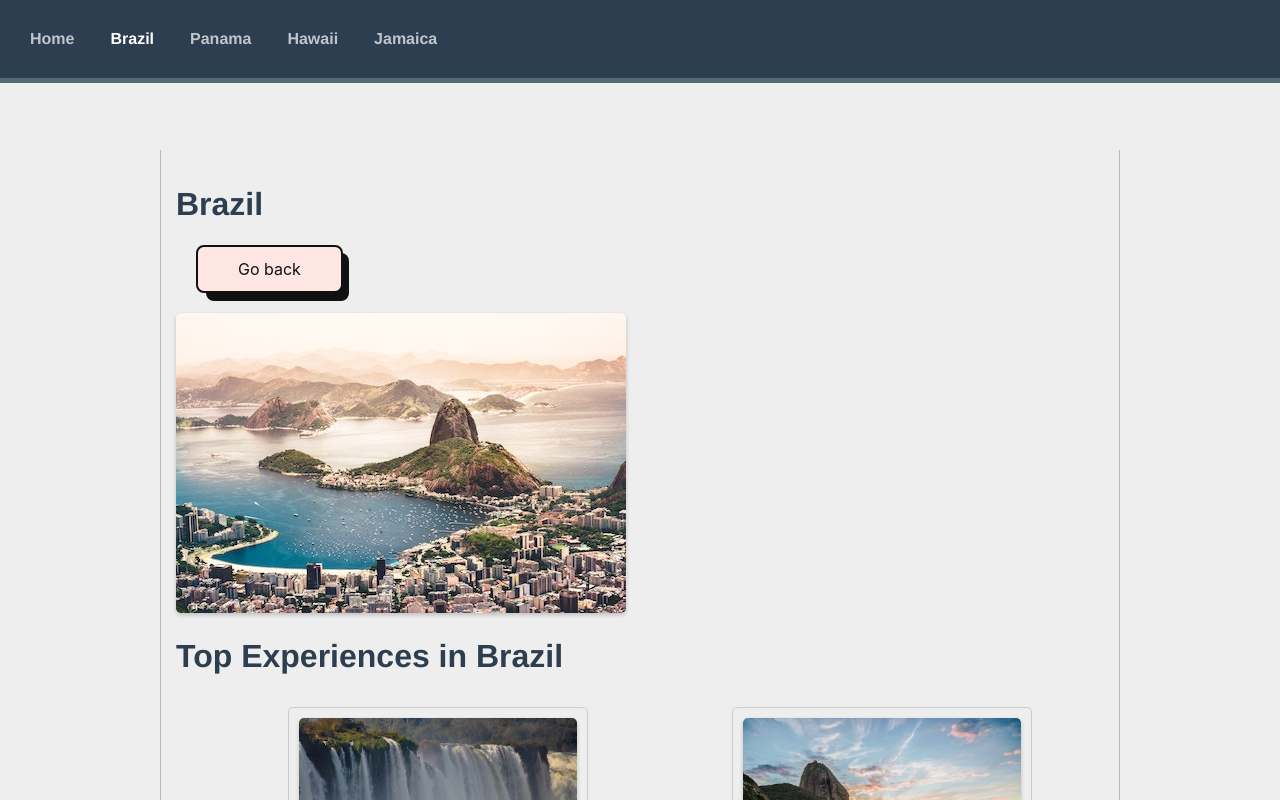
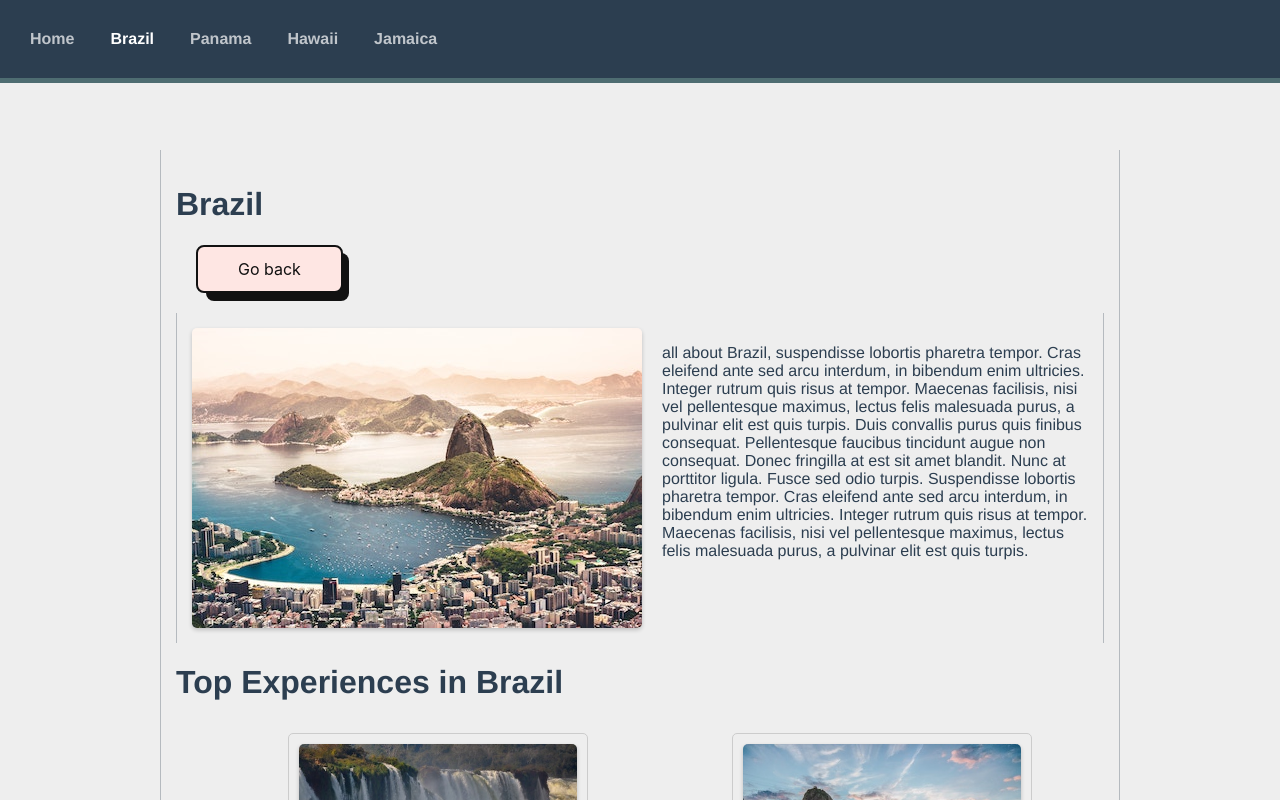
Before and after one commit to MaxDronCode/m14-router-testing, a Vue app: page /country/1/experience/0 in a window 1280 px wide. Shown: the top 800 px of the page. Built offline with nearby package versions, Linux system fonts and the light colour scheme.

Commit message:
refactor: Improve image handling and update file paths in CountryView

```diff
--- a/src/views/CountryView.vue
+++ b/src/views/CountryView.vue
@@ -1,7 +1,7 @@
 <script setup>
 import data from '/data.json'
 import { RouterLink, RouterView, useRouter } from 'vue-router'
-import { ref } from 'vue'
+import { ref, computed } from 'vue'
 const router = useRouter()
 const route = ref(router.currentRoute)
 
@@ -32,22 +32,22 @@ const props = defineProps({
   id: String,
 })
 
+const destination = computed(() => data.destinations[props.id - 1])
 </script>
 <template>
   <div>
-    <h1>{{ data.destinations[props.id - 1].name }}</h1>
+    <h1>{{ destination.name }}</h1>
     <button @click="goBack(props.id)" class="button-56">Go back</button>
   </div>
-  <img
-    :src="'/images/' + data.destinations[props.id - 1].image"
-    :alt="data.destinations[props.id - 1].description"
-  />
-  <h1>Top Experiences in {{ data.destinations[props.id - 1].name }}</h1>
+  <div class="container">
+    <img :src="'/images/' + destination.image" :alt="destination.description" />
+    <p>
+      {{ destination.description }}
+    </p>
+  </div>
+  <h1>Top Experiences in {{ destination.name }}</h1>
   <ul>
-    <li
-      v-for="(experience, index) in data.destinations[props.id - 1].experiences"
-      :key="experience.id"
-    >
+    <li v-for="(experience, index) in destination.experiences" :key="experience.id">
       <div @click="handleRouter(props.id, index)" class="handle-router-div">
         <img :src="'/images/' + experience.image" alt="imagen" />
         <RouterLink :to="`/country/${props.id}/experience/${index}`" @click="scroll">{{
@@ -59,6 +59,10 @@ const props = defineProps({
   <RouterView />
 </template>
 <style scoped>
+.container{
+  display: flex;
+  gap: 20px;
+}
 img {
   border-radius: 5px;
   box-shadow: 0 2px 4px rgba(0, 0, 0, 0.2);
--- a/src/views/ExperienceView.vue
+++ b/src/views/ExperienceView.vue
@@ -1,12 +1,13 @@
 <script setup>
 import data from '/data.json'
-import { ref } from 'vue'
+import { ref, computed } from 'vue'
 import { useRoute } from 'vue-router'
 const route = useRoute()
 const props = defineProps({
   exp: String,
 })
-const destination = ref(data.destinations[route.params.id - 1])
+const destination = computed(() => data.destinations[route.params.id - 1])
+
 </script>
 <template>
   <h1>{{ destination.experiences[props.exp].name }}</h1>
```
